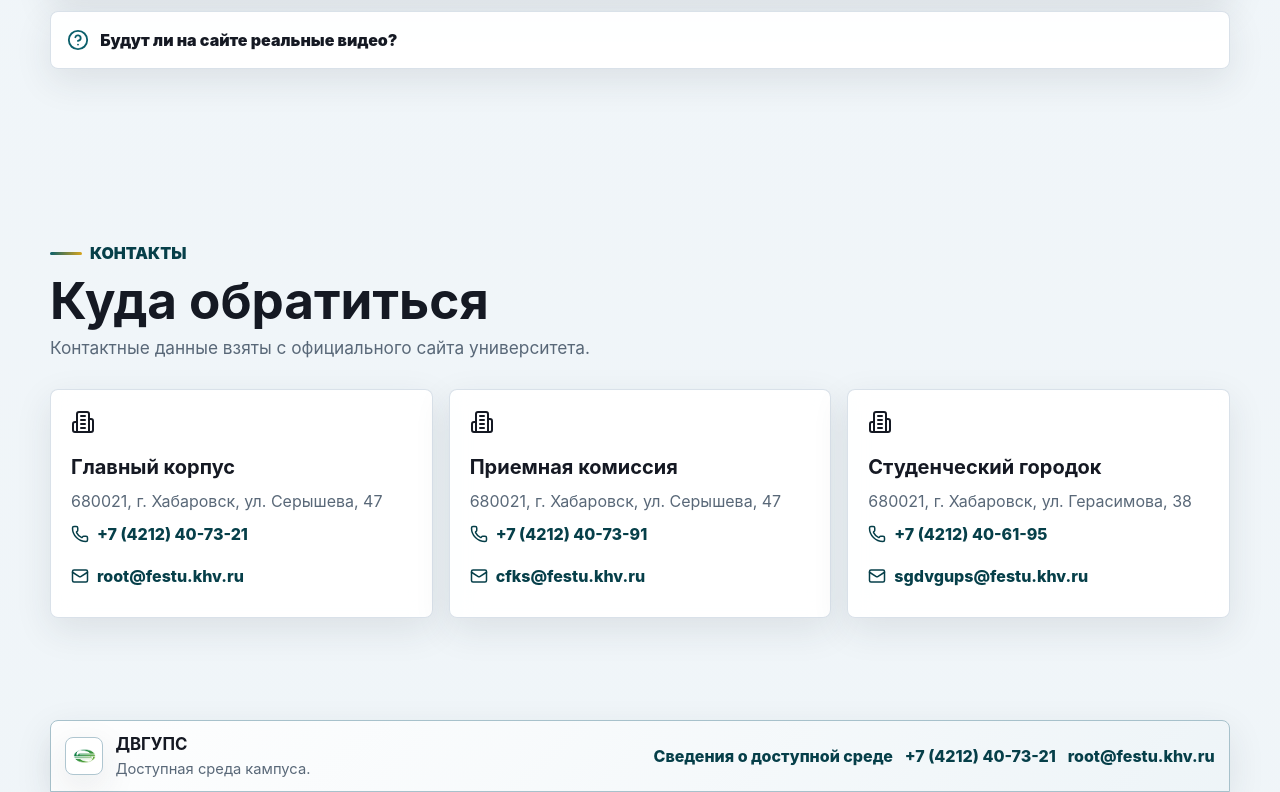
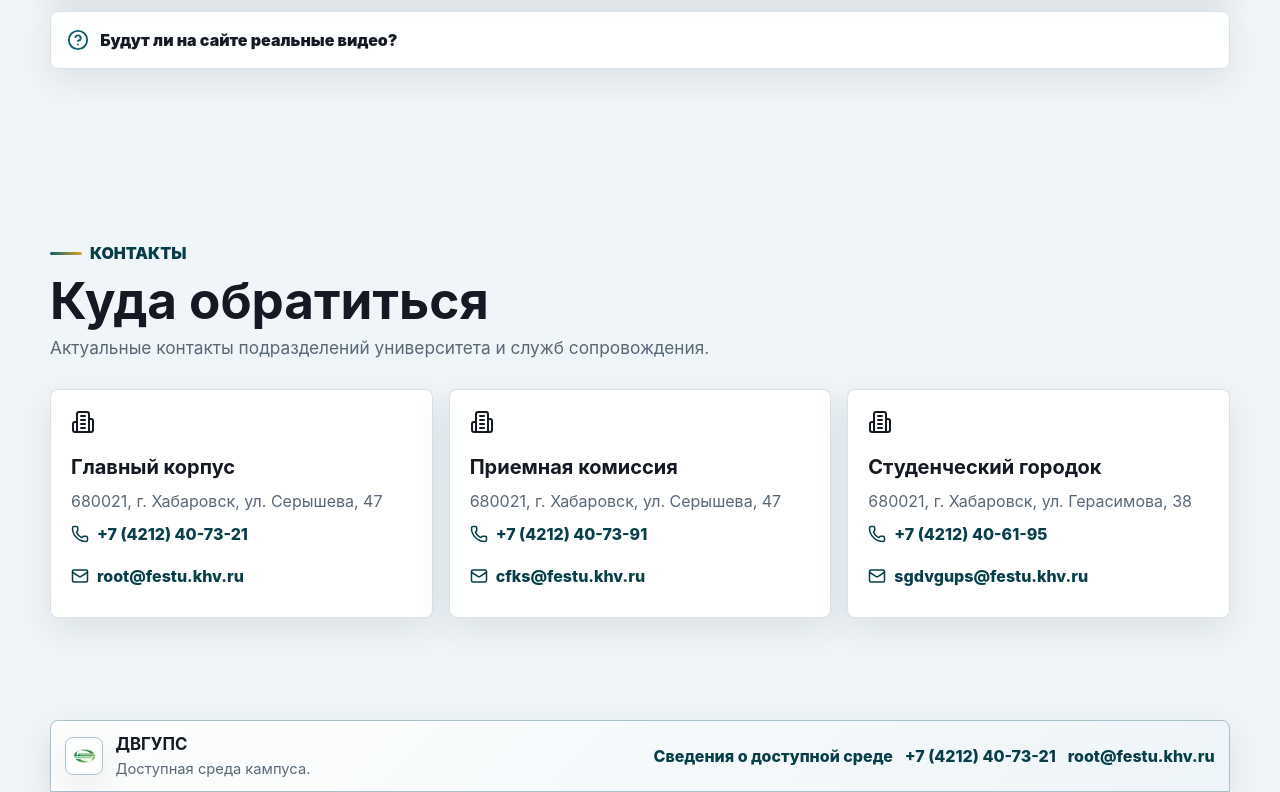
Before and after one commit to Suprusha800/festu, a React (Vite) app: page / in a window 1280 px wide. Shown: the part 7827-8619 px from the top of the page. Built offline with nearby package versions, Linux system fonts and the light colour scheme.

Commit message:
mini fix

```diff
--- a/src/App.tsx
+++ b/src/App.tsx
@@ -442,7 +442,7 @@ export function App() {
           <div className="sectionHeader">
             <span className="eyebrow">Контакты</span>
             <h2>Куда обратиться</h2>
-            <p>Контактные данные взяты с официального сайта университета.</p>
+            <p>Актуальные контакты подразделений университета и служб сопровождения.</p>
           </div>
           <div className="contactsGrid">
             {contacts.map((contact) => (
```
